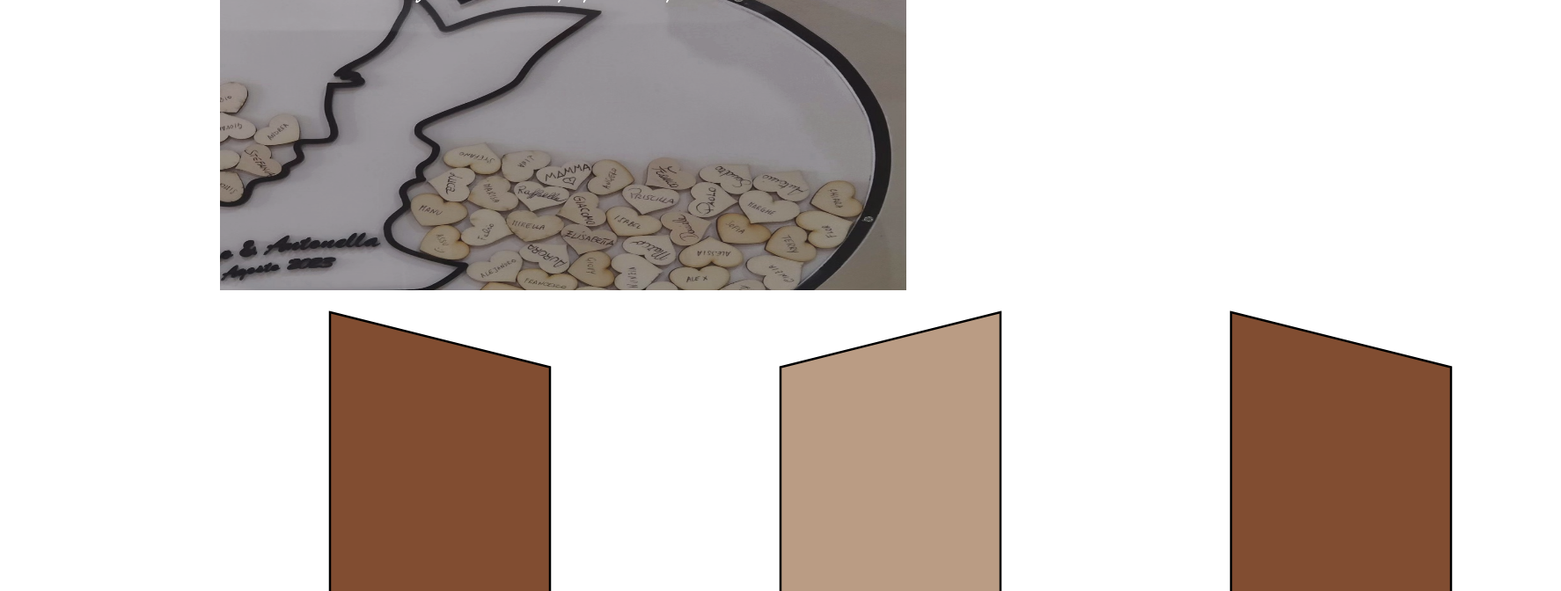
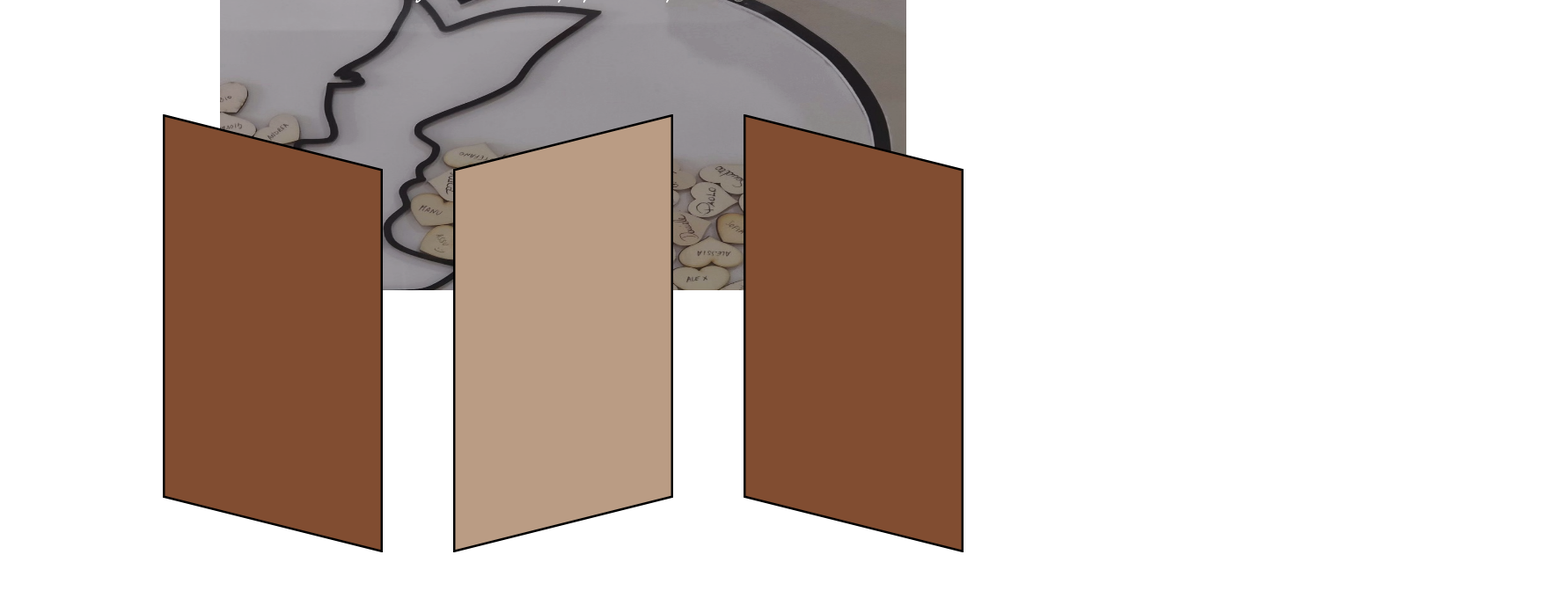
Before and after one commit to Giorgio-g97/nusa_landing_page, a Next.js app: page / in a window 1280 px wide. Shown: the part 220-892 px from the top of the page at 88% size, 1774 px wide, since content can reach past the window. After the commit the page ends 848 px from the top, so only its background shows below. Built offline with nearby package versions, Linux system fonts and the light colour scheme.

Commit message:
Aggiustato i 3 pannelli Hero

```diff
--- a/src/components/Hero.tsx
+++ b/src/components/Hero.tsx
@@ -16,23 +16,23 @@ const Hero = () => {
         alt="hero-section"
       />
 
-      <div className="mx-auto absolute z-[-8] top-[450px] flex gap-3">
+      <div className="absolute z-[-9] top-[350px] w-full flex gap-20 justify-center">
         <Image
           src="/parallelogramma.svg"
-          width={500}
-          height={500}
+          width={250}
+          height={250}
           alt="parallelogram"
         />
         <Image
           src="/parallelogramma_2.svg"
-          width={500}
-          height={500}
+          width={250}
+          height={250}
           alt="parallelogram"
         />
         <Image
           src="/parallelogramma.svg"
-          width={500}
-          height={500}
+          width={250}
+          height={250}
           alt="parallelogram"
         />
       </div>
```
Also changed, not shown: public/parallelogramma.svg, public/parallelogramma_2.svg.
